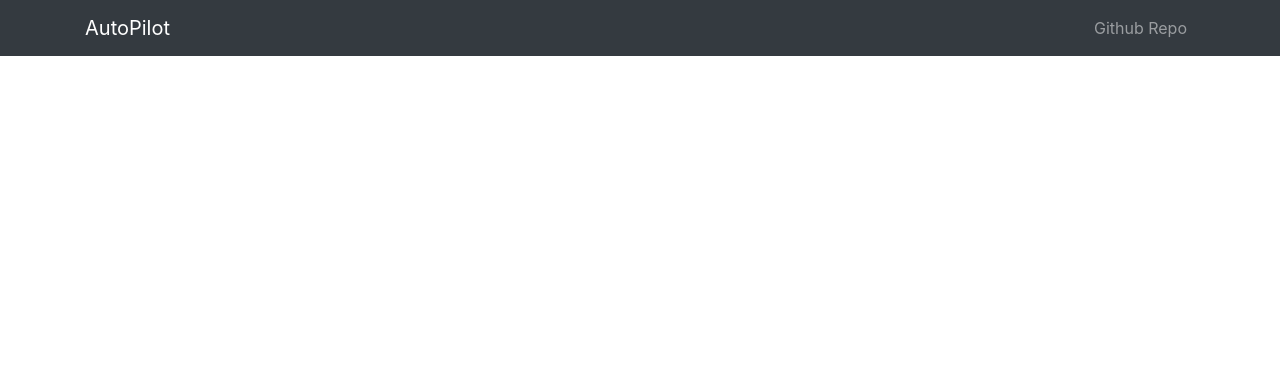
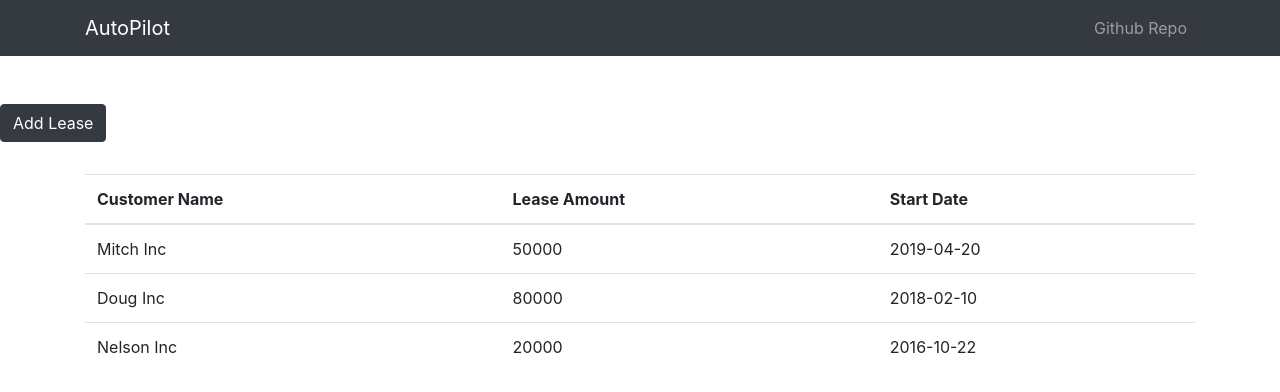
Before and after one commit to roznikm/Leasing_Tool, a React (Create React App) app in the folder client/: page / in a window 1280 px wide. Shown: the top 392 px of the page. Built offline with nearby package versions, Linux system fonts and the light colour scheme.

Commit message:
added a form component to add leases, and a lease table

```diff
--- a/client/src/App.js
+++ b/client/src/App.js
@@ -3,11 +3,15 @@ import AppNavbar from './components/AppNavbar';
 
 import 'bootstrap/dist/css/bootstrap.min.css';
 import './App.css';
+import LeaseTable from './components/LeaseTable';
+import LeaseForm from './components/LeaseForm';
 
 function App() {
   return (
     <div className="App">
       <AppNavbar/>
+      <LeaseForm />
+      <LeaseTable/>
     </div>
   );
 }
--- /dev/null
+++ b/client/src/components/LeaseForm.js
@@ -0,0 +1,199 @@
+import React, { Component } from 'react';
+import {
+  Button,
+  Modal,
+  ModalHeader,
+  ModalBody,
+  Form,
+  FormGroup,
+  Label,
+  Input,
+  FormText
+} from 'reactstrap';
+
+class LeaseForm extends Component {
+  state = {
+    modal: false,
+    name: '',
+    net_lease_price: 0,
+    residual_value: 0,
+    lease_rate_annual: 0,
+    gst: 0.05,
+    pst: 0.06,
+    term_months: 48,
+    start_date: '',
+    payment_frequency: 'WEEKLY',
+    lease_type: 'NEW'
+  };
+
+  toggle = () => {
+    this.setState({
+      modal: !this.state.modal
+    });
+  };
+
+  onChange = e => {
+    this.setState({ [e.target.name]: e.target.value });
+  };
+
+  onSubmit = e => {
+    e.preventDefault();
+
+    const newLease = {
+      name: this.state.name
+    };
+
+    // Add item via addItem action
+    this.props.addItem(newLease);
+
+    // Close modal
+    this.toggle();
+  };
+
+  render() {
+    return (
+      <div>
+        <Button
+          color='dark'
+          style={{ marginBottom: '2rem' }}
+          onClick={this.toggle}
+        >
+          Add Lease
+        </Button>
+
+        <Modal isOpen={this.state.modal} toggle={this.toggle}>
+          <ModalHeader toggle={this.toggle}>Add to lease portfolio</ModalHeader>
+          <ModalBody>
+            <Form onSubmit={this.onSubmit}>
+              <FormGroup>
+                <Label for='name'>Customer Name</Label>
+                <Input
+                  type='text'
+                  name='name'
+                  id='lease'
+                  placeholder='Name'
+                  onChange={this.onChange}
+                />
+              </FormGroup>
+              <FormGroup>
+                <Label for='net_lease_price'>Net lease price</Label>
+                <Input
+                  type='number'
+                  step='1'
+                  min='0'
+                  net_lease_price='net_lease_price'
+                  id='lease'
+                  placeholder='0'
+                  onChange={this.onChange}
+                />
+              </FormGroup>
+              <FormGroup>
+                <Label for='residual_value'>Residual value</Label>
+                <Input
+                  type='number'
+                  step='1'
+                  min='0'
+                  residual_value='Residual value'
+                  id='lease'
+                  placeholder='0'
+                  onChange={this.onChange}
+                />
+              </FormGroup>
+              <FormGroup>
+                <Label for='lease_rate_annual'>Lease annual rate</Label>
+                <Input
+                  type='number'
+                  step='1'
+                  min='0'
+                  lease_rate_annual='Lease annual rate'
+                  id='lease'
+                  placeholder='0'
+                  onChange={this.onChange}
+                />
+              </FormGroup>
+              <FormGroup>
+                <Label for='gst'>GST</Label>
+                <Input
+                  type='number'
+                  step='0.001'
+                  min='0'
+                  gst='GST'
+                  id='lease'
+                  placeholder='0.05'
+                  onChange={this.onChange}
+                />
+              </FormGroup>
+              <FormGroup>
+                <Label for='pst'>PST</Label>
+                <Input
+                  type='number'
+                  step='0.001'
+                  min='0'
+                  pst='PST'
+                  id='lease'
+                  placeholder='0.08'
+                  onChange={this.onChange}
+                />
+              </FormGroup>
+              <FormGroup>
+                <Label for='term_months'>Term Months</Label>
+                <Input
+                  type='number'
+                  step='1'
+                  min='0'
+                  term_months='Term Months'
+                  id='lease'
+                  placeholder='48'
+                  onChange={this.onChange}
+                />
+              </FormGroup>
+              <FormGroup>
+                <Label for='start_date'>Start date</Label>
+                <Input
+                  type='date'
+                  start_date='Start date'
+                  id='lease'
+                  placeholder='date placeholder'
+                  onChange={this.onChange}
+                />
+              </FormGroup>
+              <FormGroup>
+                <Label for='payment_frequency'>Payment Frequency</Label>
+                <Input
+                  type='select'
+                  name='select'
+                  id='lease'
+                  onChange={this.onChange}
+                >
+                  <option>Weekly</option>
+                  <option>Biweekly</option>
+                  <option>Monthly</option>
+                </Input>
+              </FormGroup>
+              <FormGroup>
+                <Label for='lease_type'>Lease type</Label>
+                <Input
+                  type='select'
+                  name='select'
+                  id='lease'
+                  onChange={this.onChange}
+                >
+                  <option>New</option>
+                  <option>Used</option>
+                  <option>Short</option>
+                </Input>
+              </FormGroup>
+              <FormGroup>
+                <Button color='dark' style={{ marginTop: '2rem' }} block>
+                  Add Lease
+                </Button>
+              </FormGroup>
+            </Form>
+          </ModalBody>
+        </Modal>
+      </div>
+    );
+  }
+}
+
+export default LeaseForm;
--- /dev/null
+++ b/client/src/components/LeaseTable.js
@@ -0,0 +1,77 @@
+import React, { Component } from 'react';
+import { Table, Container } from 'reactstrap';
+import { v4 as uuid } from 'uuid';
+
+class LeaseTable extends Component {
+  state = {
+    leases: [
+      {
+        _id: uuid(),
+        name: 'Mitch Inc',
+        net_lease_price: 50000,
+        residual_value: 10000,
+        lease_rate_annual: 0.06,
+        gst: 0.05,
+        pst: 0.06,
+        term_months: 48,
+        start_date: '2019-04-20',
+        payment_frequency: 'WEEKLY',
+        lease_type: 'NEW'
+      },
+      {
+        _id: uuid(),
+        name: 'Doug Inc',
+        net_lease_price: 80000,
+        residual_value: 20000,
+        lease_rate_annual: 0.07,
+        gst: 0.05,
+        pst: 0.06,
+        term_months: 48,
+        start_date: '2018-02-10',
+        payment_frequency: 'WEEKLY',
+        lease_type: 'USED'
+      },
+      {
+        _id: uuid(),
+        name: 'Nelson Inc',
+        net_lease_price: 20000,
+        residual_value: 5000,
+        lease_rate_annual: 0.04,
+        gst: 0.05,
+        pst: 0.06,
+        term_months: 48,
+        start_date: '2016-10-22',
+        payment_frequency: 'WEEKLY',
+        lease_type: 'NEW'
+      }
+    ]
+  };
+
+  render() {
+    const { leases } = this.state;
+    return (
+      <Container>
+        <Table hover>
+          <thead>
+            <tr>
+              <th>Customer Name</th>
+              <th>Lease Amount</th>
+              <th>Start Date</th>
+            </tr>
+          </thead>
+          <tbody>
+          {leases.map(({ id, name, net_lease_price, start_date}) => (
+              <tr key={id}>
+              <td>{name}</td>
+              <td>{net_lease_price}</td>
+              <td>{start_date}</td>
+            </tr>
+          ))}
+          </tbody>
+        </Table>
+      </Container>
+    );
+  }
+}
+
+export default LeaseTable;
--- a/package.json
+++ b/package.json
@@ -4,7 +4,7 @@
   "description": "Automotive Leasing Tool",
   "main": "index.js",
   "scripts": {
-    "client-install":  "npm install --prefix client",
+    "client-install": "npm install --prefix client",
     "test": "echo \"Error: no test specified\" && exit 1",
     "start": "nodemon server.js",
     "server": "nodemon server.js",
@@ -21,7 +21,8 @@
     "express": "^4.17.1",
     "jsonwebtoken": "^8.5.1",
     "mongoose": "^5.9.1",
-    "morgan": "^1.9.1"
+    "morgan": "^1.9.1",
+    "uuid": "^7.0.1"
   },
   "devDependencies": {
     "nodemon": "^2.0.2"
```
